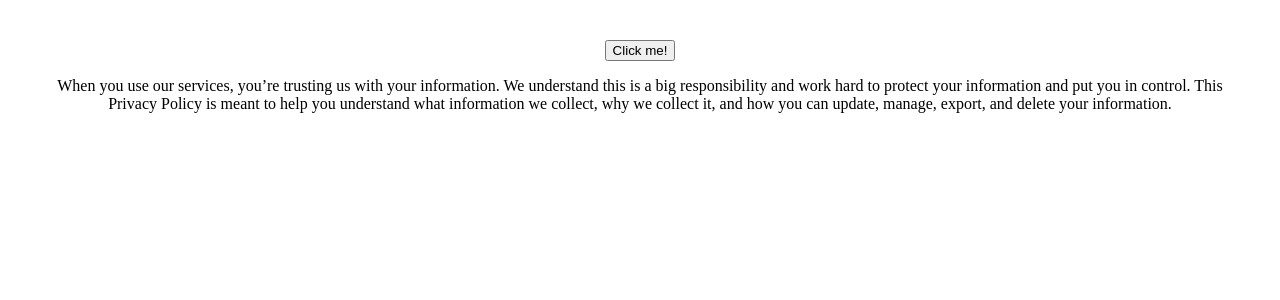
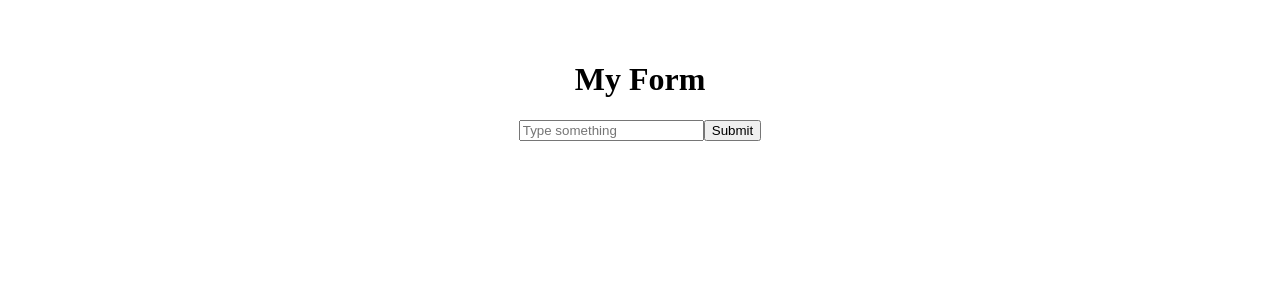
Before and after one commit to sourabh7204/LearningReact, a React (Vite) app: page / in a window 1280 px wide. Shown: the top 300 px of the page. Built offline with nearby package versions, Linux system fonts and the light colour scheme.

Commit message:
Hadled Event Object

```diff
--- a/src/App.jsx
+++ b/src/App.jsx
@@ -1,13 +1,13 @@
 import "./App.css";
 import ProductTab from "./ProductTab.jsx";
-import Button from "./Button.jsx";
+// import Button from "./Button.jsx";
+import Form from "./Form.jsx";
 
 function App() {
   return (
     <>
-      {/* <h2>Blockbuster Deals | Show Now</h2>
-      <ProductTab /> */}
-      <Button />
+      <h1>My Form</h1>
+      <Form />
     </>
   );
 }
--- a/src/Button.jsx
+++ b/src/Button.jsx
@@ -4,6 +4,10 @@ function printHello() {
 
 function handleHover() {
   return console.log("Hover over me!");
+}
+
+function dblClick() {
+  return console.log("Double Clicked me!");
 }
 
 export default function Button() {
@@ -17,6 +21,7 @@ export default function Button() {
         you understand what information we collect, why we collect it, and how
         you can update, manage, export, and delete your information.
       </p>
+      <button onDoubleClick={dblClick}>Click me!</button>
     </div>
   );
 }
--- /dev/null
+++ b/src/Form.jsx
@@ -0,0 +1,13 @@
+function handleFormSubmit(event) {
+  event.preventDefault();
+  console.log("Form was submitted");
+}
+
+export default function Form() {
+  return (
+    <form onSubmit={handleFormSubmit}>
+      <input type="text" placeholder="Type something" />
+      <button type="submit">Submit</button>
+    </form>
+  );
+}
```
